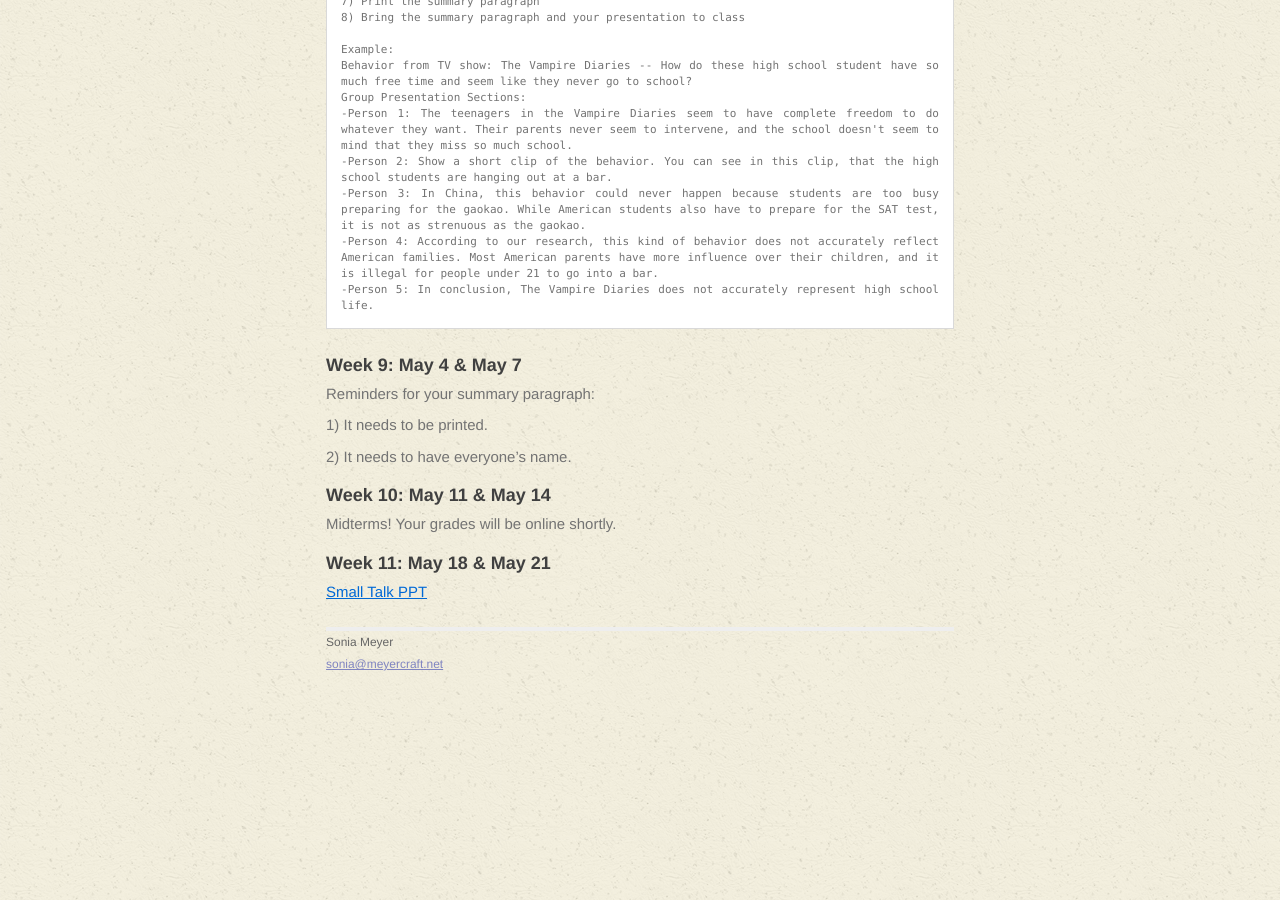
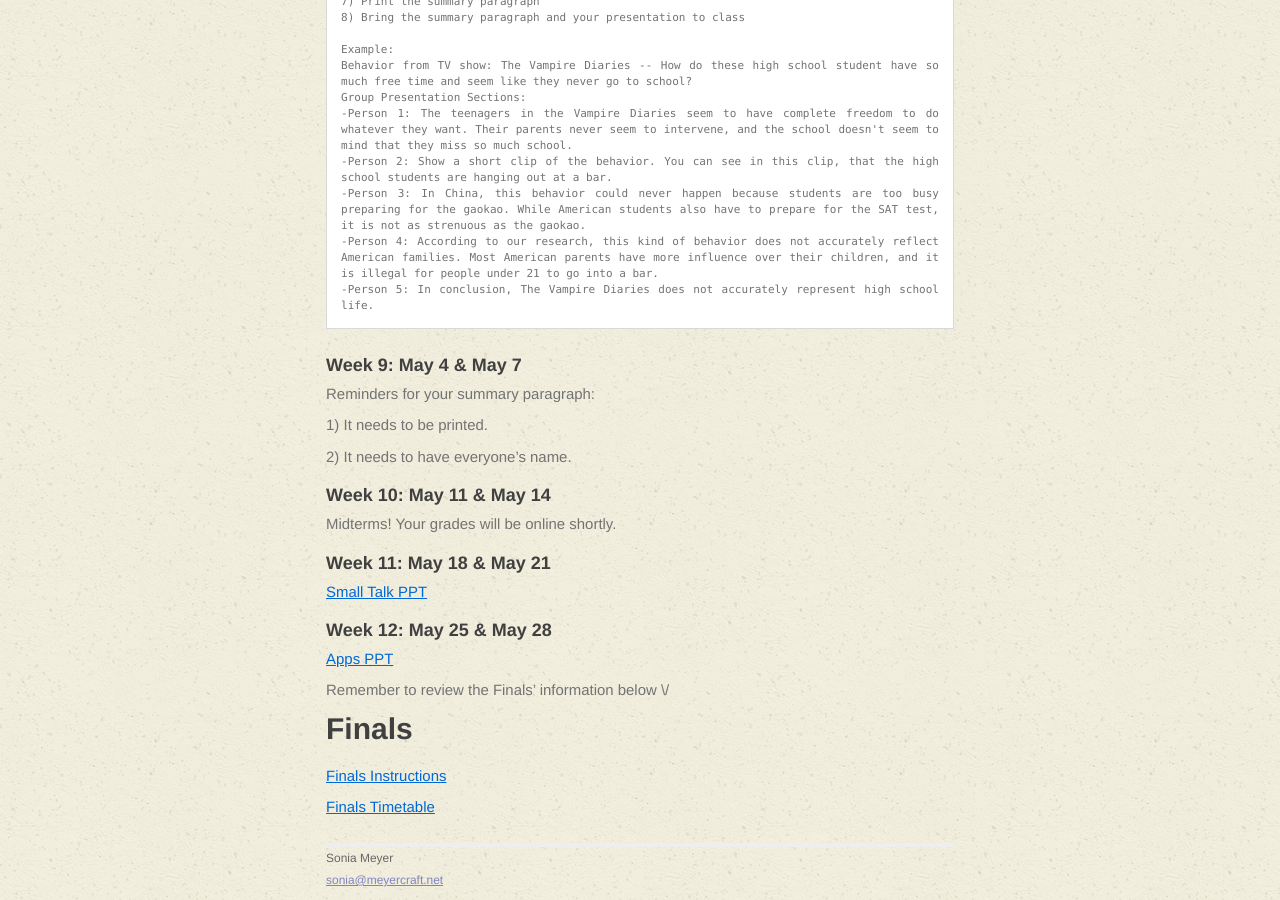
Before and after one commit to soniawmeyer/soniameyer-beihang-students-website, a Jekyll site: the page built from classes/americanculture.md, in a window 1280 px wide and 900 px high, scrolled down 1660 px. Built offline with Jekyll 4.4.1, drawn with Linux system fonts in a browser that asks for light colours.

Commit message:
w12 and finals

```diff
--- a/classes/americanculture.md
+++ b/classes/americanculture.md
@@ -94,3 +94,14 @@ Midterms! Your grades will be online shortly.
 
 ###Week 11: May 18 & May 21
 [Small Talk PPT](http://sonia-beihang-website-resources.s3.amazonaws.com/W11%20Small%20Talk%20GC.pdf)
+
+###Week 12: May 25 & May 28
+[Apps PPT](http://sonia-beihang-website-resources.s3.amazonaws.com/W12-Apps.pdf)
+
+Remember to review the Finals' information below \/
+
+
+#Finals
+[Finals Instructions](http://sonia-beihang-website-resources.s3.amazonaws.com/Final%20Instructions.pdf)
+
+[Finals Timetable](http://sonia-beihang-website-resources.s3.amazonaws.com/Finals%20Timetable.pdf)
```
